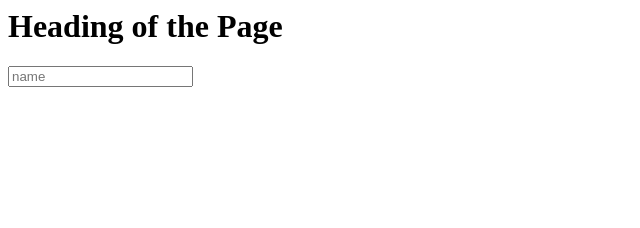
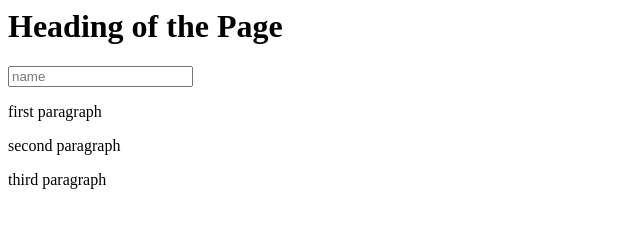
Before and after one commit to AnjaniRay/learning-git, a plain HTML site: page index.html in a window 1280 px wide. Shown: the whole page, without its empty margins (0-640 px from the left). Drawn offline with Linux system fonts and the light colour scheme.

Commit message:
Added new paragraphs in index.html

```diff
--- a/index.html
+++ b/index.html
@@ -3,5 +3,9 @@
         <body>
                 <h1>Heading of the Page</h1>
                 <input type="text" placeholder="name" >
+                <p>first paragraph</p>
+                <p>second paragraph</p>
+                <p>third paragraph</p>
+
         </body>
 </html>
```
